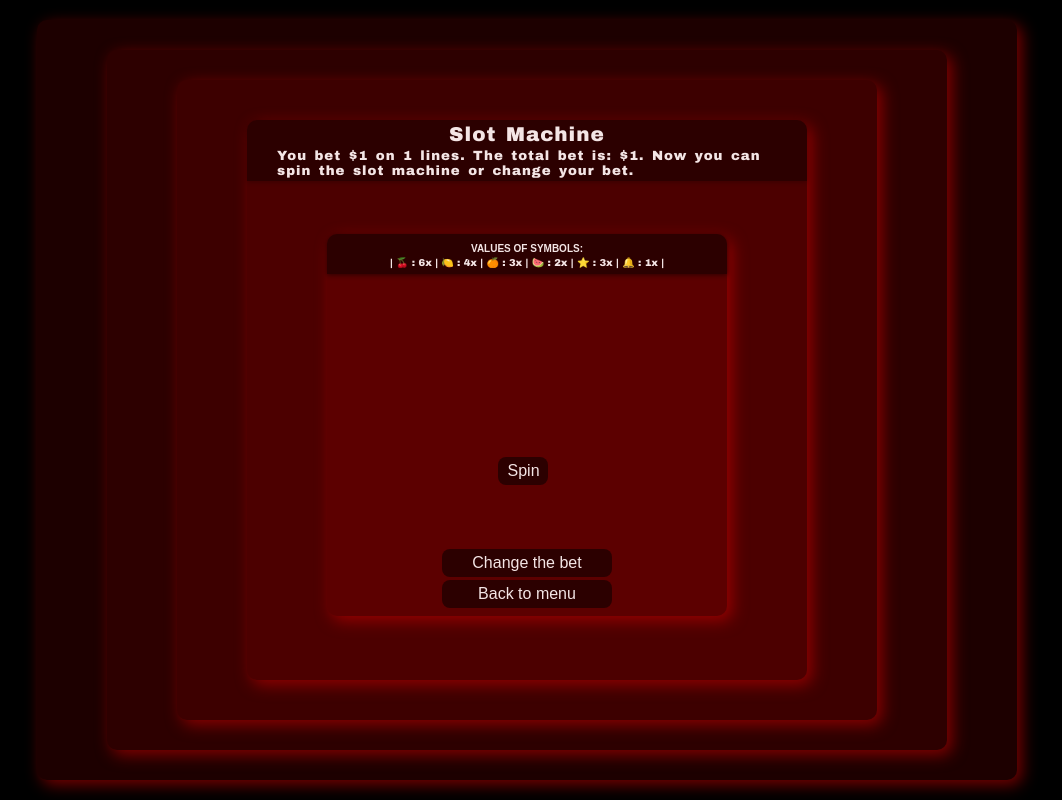
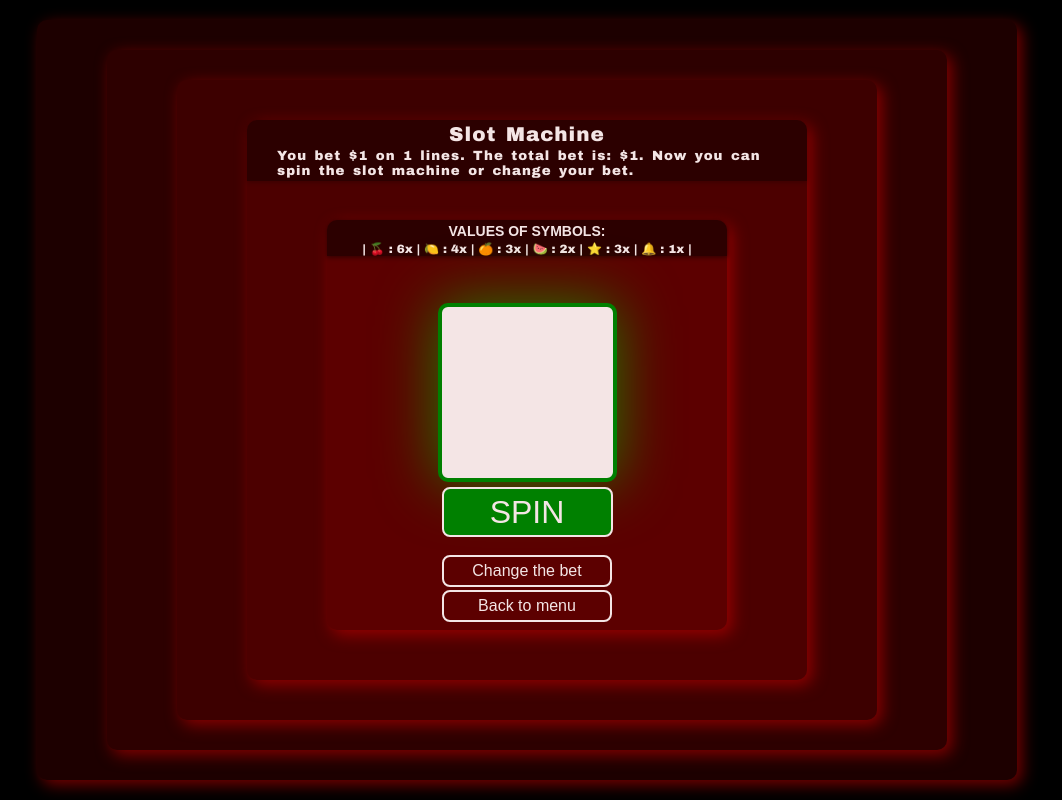
Before and after one commit to rmnp1/flask-slot-machine, a Flask app: page /result in a window 1280 px wide. Shown: the whole page, without its empty margins (113-1175 px from the left). Run offline with Flask 3, Linux system fonts and the light colour scheme; the visitor is signed in with stand-in values (Sample User, id 1).

Commit message:
Change text, bg, footers, inputs css.
Add bg to slot machine and add contrast to button

```diff
--- a/flaskr/routes.py
+++ b/flaskr/routes.py
@@ -124,7 +124,7 @@ def register_routes(app, db, bcrypt):
                     winnings += symbol_value[line[0]] * bet
 
             if winning_lines:
-                win_message = f"You won {winnings}$ \n on line: {', '.join(map(str, winning_lines))}"
+                win_message = f"You won {winnings}$ on line: {', '.join(map(str, winning_lines))}"
             else:
                 win_message = None
             current_user.deposit = current_user.deposit - total_bet + winnings
--- a/flaskr/static/style.css
+++ b/flaskr/static/style.css
@@ -79,19 +79,6 @@ h1, h3 {
 }
 
 
-.slot-machine {
-    display: flex;
-    width: 110px;
-    height: 140px;
-    align-self: center;
-    justify-content: start;
-    font-size: 30px;
-    margin-bottom: 3px;
-}
-/*.slot-machine table {*/
-
-/*    border-bottom: 1px solid #ccc;*/
-/*}*/
 
 .base {
     display: flex;
@@ -175,7 +162,7 @@ h1, h3 {
 }
 
 .buttons {
-    margin-top: 60px;
+    margin-top: 10px;
 }
 
 input {
@@ -183,7 +170,7 @@ input {
     max-width: 400px;
     padding: 10px 15px;
     font-size: 16px;
-    border: 2px solid darkred;
+    /*border: 2px solid darkred;*/
     border-radius: 5px;
     outline: none;
     transition: border-color 0.3s ease;
@@ -202,18 +189,36 @@ input {
     text-align: center;
 }
 
+.slot-machine {
+    display: flex;
+    width: 171px;
+    height: 171px;
+    align-self: center;
+    justify-content: center;
+    font-size: 40px;
+    margin-bottom: 5px;
+    background-color: #f4e5e5;
+    box-shadow: 0 0 1.5em rgb(0 200 0 / 60%);
+    border-radius: 10px;
+    border: 4px solid green;
+
+}
+
 .lot{
     display: flex;
     justify-content: center;
     align-items: center;
     width: 250px;
-    height: 180px;
+    height: 250px;
     margin-top: 70px;
+    /*margin-bottom: 10px;*/
 }
 
 .lot form {
     width: 115px;
-    height: 170px;
+    height: fit-content;
+    display: flex;
+    flex-direction: column;
     position: relative;
     align-items: center;
     justify-content: center;
@@ -221,14 +226,17 @@ input {
 
  #values{
      margin: 3px;
+     font-size: 14px;
+
  }
  #info{
      align-self: center;
+     font-size: 12px;
 
  }
 .values {
     width: 100%;
-    height: 40px;
+    height: fit-content;
     display: flex;
     flex-direction: column;
     justify-content: center;
@@ -249,8 +257,6 @@ input {
 }
 
 input[type="submit"] {
-    background-color: #2c0000;
-    border: none;
     color: #f4e5e5;
     padding: 5px 10px;
     text-align: center;
@@ -259,4 +265,6 @@ input[type="submit"] {
     font-size: 16px;
     border-radius: 8px;
     width: 170px;
+    border: 2px solid #f4e5e5;
+    background: none;
 }
--- a/flaskr/templates/lot/result.html
+++ b/flaskr/templates/lot/result.html
@@ -32,21 +32,25 @@
                     </table>
                 </div>
 
-                <input type="submit" value="Spin" style="width: 50px; margin: 0 28px">
+                <input type="submit" value="SPIN" style="width: 171px; height: 50px; font-size: xx-large; background-color: green;">
 
-                {% if win_message %}
-                    <p style="margin-top: 10px">{{ win_message }}</p>
-                {% endif %}
+
             </form>
+
         </div>
-        <div class="buttons">
+            {% if win_message %}
+                <p style="margin-top: 10px; background-color: #bf0101; padding: 4px; border-radius: 5px;">{{ win_message }}</p>
+            {% elif win_message == None %}
+                <p style="margin-top: 10px">Don't worry, try again</p>
+            {% endif %}
+            <div class="buttons">
             <form action="{{ url_for('play') }}" method="GET">
                 <input type="submit" value="Change the bet">
             </form>
             <form action="{{ url_for('index') }}" method="GET">
                 <input type="submit" value="Back to menu">
             </form>
-        </div>
+            </div>
 
     </div>
 
```
